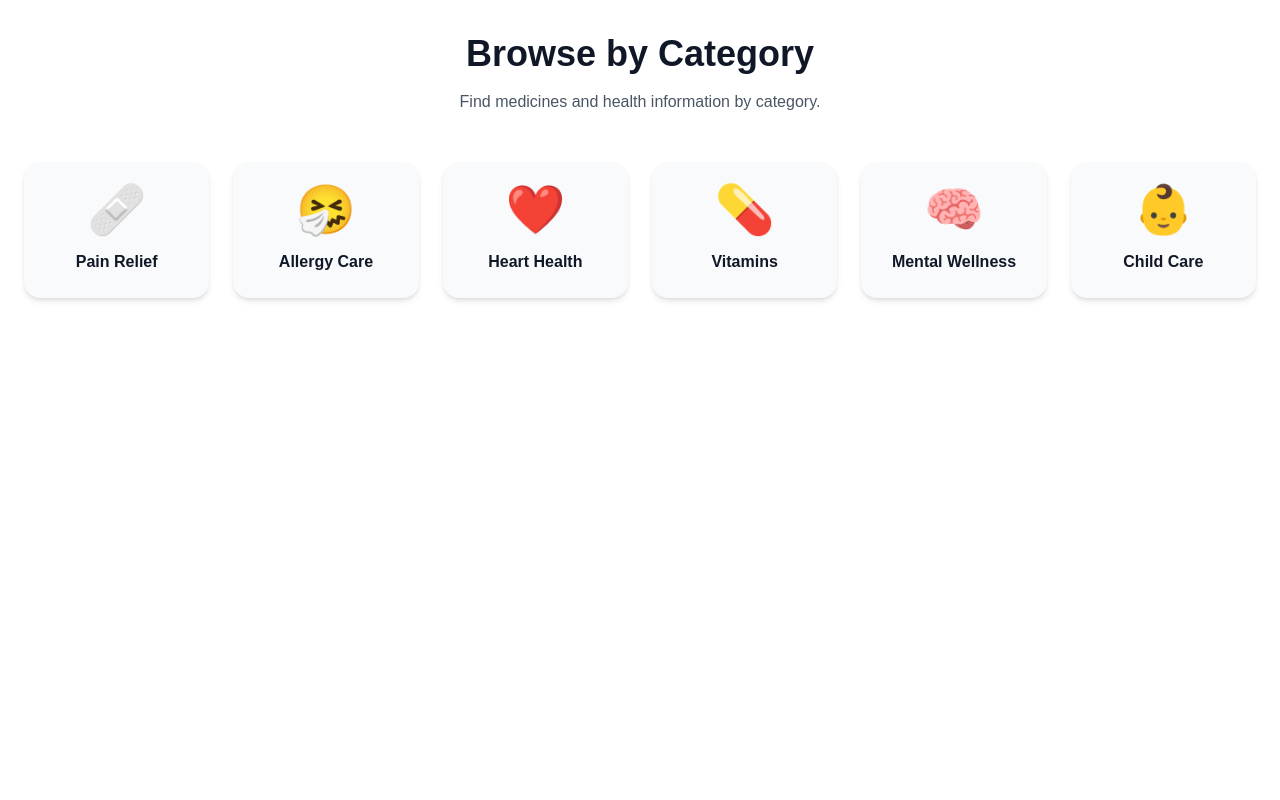
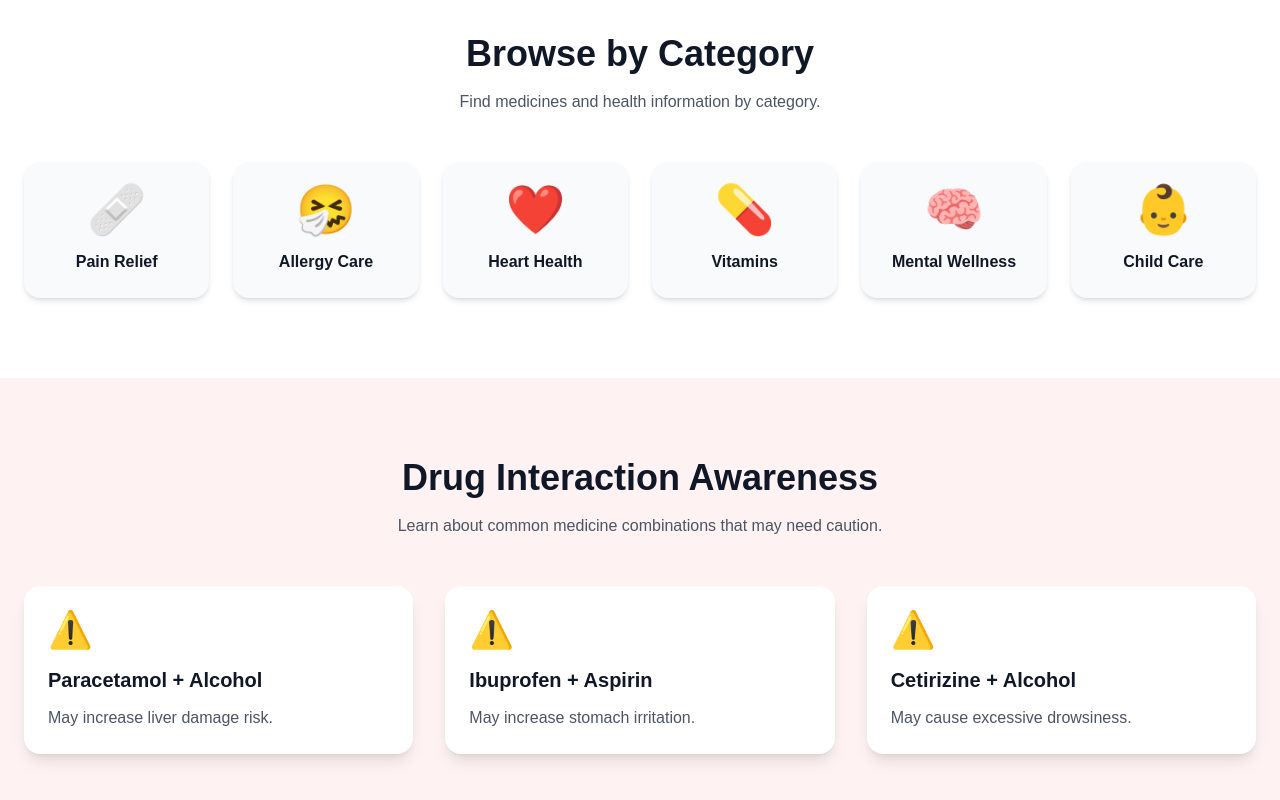
Before and after one commit to Shruthii7/mediwise-sdg3, a Next.js app: page / in a window 1280 px wide. Shown: the part 1359-2159 px from the top of the page. Before the commit the page ends 1737 px from the top, so only its background shows below. Built offline with nearby package versions, Linux system fonts and the light colour scheme.

Commit message:
Add drug interaction awareness section

```diff
--- a/app/page.tsx
+++ b/app/page.tsx
@@ -2,6 +2,7 @@ import Navbar from "@/components/Navbar";
 import Hero from "@/components/Hero";
 import FeaturedMedicines from "@/components/FeaturedMedicines";
 import Categories from "@/components/Categories";
+import DrugInteractions from "@/components/DrugInteractions";
 
 export default function Home() {
   return (
@@ -10,6 +11,7 @@ export default function Home() {
       <Hero />
       <FeaturedMedicines />
       <Categories />
+      <DrugInteractions />
     </>
   );
 }
--- /dev/null
+++ b/components/DrugInteractions.tsx
@@ -0,0 +1,54 @@
+const interactions = [
+  {
+    medicines: "Paracetamol + Alcohol",
+    risk: "May increase liver damage risk.",
+  },
+  {
+    medicines: "Ibuprofen + Aspirin",
+    risk: "May increase stomach irritation.",
+  },
+  {
+    medicines: "Cetirizine + Alcohol",
+    risk: "May cause excessive drowsiness.",
+  },
+];
+
+export default function DrugInteractions() {
+  return (
+    <section className="py-20 bg-red-50">
+      <div className="max-w-7xl mx-auto px-6">
+
+        <h2 className="text-4xl font-bold text-center text-gray-900">
+          Drug Interaction Awareness
+        </h2>
+
+        <p className="text-center text-gray-600 mt-4">
+          Learn about common medicine combinations that may need caution.
+        </p>
+
+        <div className="grid md:grid-cols-3 gap-8 mt-12">
+
+          {interactions.map((item) => (
+            <div
+              key={item.medicines}
+              className="bg-white rounded-2xl p-6 shadow-lg"
+            >
+              <div className="text-4xl mb-4">
+                ⚠️
+              </div>
+
+              <h3 className="text-xl font-bold text-gray-900">
+                {item.medicines}
+              </h3>
+
+              <p className="text-gray-600 mt-3">
+                {item.risk}
+              </p>
+            </div>
+          ))}
+        </div>
+
+      </div>
+    </section>
+  );
+}
--- a/components/FeaturedMedicines.tsx
+++ b/components/FeaturedMedicines.tsx
@@ -45,7 +45,7 @@ export default function FeaturedMedicines() {
                 {medicine.name}
               </h3>
 
-              <p className="text-center text-gray-600 mt-4">
+              <p className="text-gray-600 mt-4">
                 {medicine.use}
               </p>
 
```
